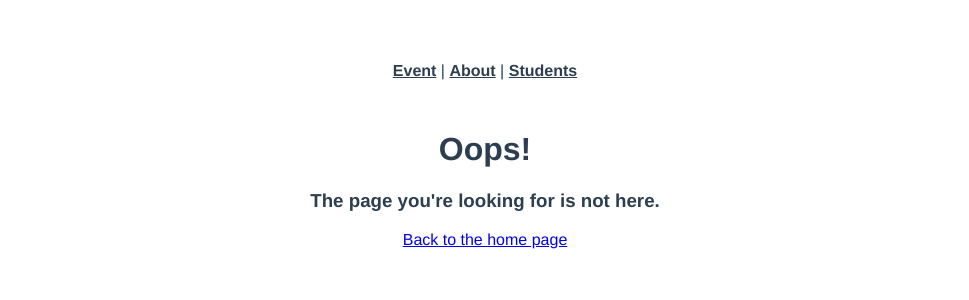
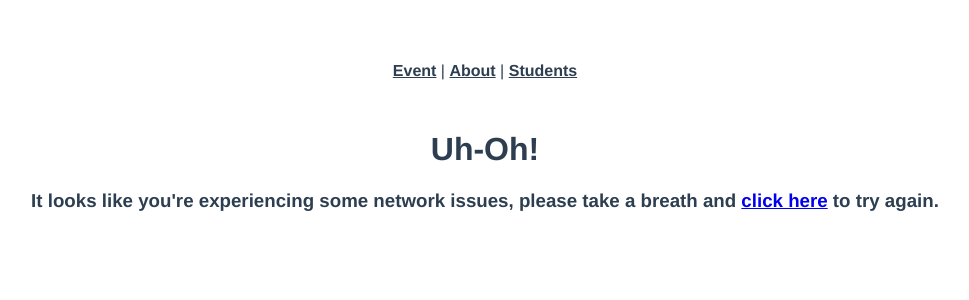
Before and after one commit to WaiYanMoeLwin/331-intro-to-vite, a Vue app: page /network-error in a window 1280 px wide. Shown: the top 300 px of the page, without its empty margins (155-1124 px from the left). Built offline with nearby package versions, Linux system fonts and the light colour scheme; the HTML template or start-up script is replaced by a standard one.

Commit message:
update 5.2 lab 3

```diff
--- a/src/router/index.ts
+++ b/src/router/index.ts
@@ -1,6 +1,7 @@
 import EventDetailView from '@/views/event/DetailView.vue'
 import EventEditView from '@/views/event/EditView.vue'
 import EventRegisterView from '@/views/event/RegisterView.vue'
+import NetworkErrorView from '@/views/NetworkErrorView.vue'
 import NotFoundView from '@/views/NotFoundView.vue'
 import StudentListView from '@/views/StudentListView.vue'
 import { createRouter, createWebHistory } from 'vue-router'
@@ -67,6 +68,11 @@ const router = createRouter({
       props: true
     },
     {
+      path: '/network-error',
+      name: 'network-error-view',
+      component: NetworkErrorView
+    },
+    {
       path: '/:catchAll(.*)',
       name: 'not-found',
       component: NotFoundView
--- /dev/null
+++ b/src/views/NetworkErrorView.vue
@@ -0,0 +1,10 @@
+
+<template>
+    <div class="networkError">
+        <h1>Uh-Oh!</h1>
+        <h3>
+            It looks like you're experiencing some network issues, please take a breath and
+            <a href="#" @click="$router.go(-1)">click here</a> to try again.
+        </h3>
+    </div>
+</template>
--- a/src/views/event/LayoutView.vue
+++ b/src/views/event/LayoutView.vue
@@ -17,11 +17,15 @@ onMounted(() => {
         .then((response) => {
             event.value = response.data
         })
-        .catch(() => {
-            router.push({
+        .catch((error) => {
+            if (error.response && error.response.status === 404) {
+                router.push({
                 name: '404-resource-view',
                 params: { resource: 'event' }
-            })
+                })
+            } else {
+                router.push({ name: 'network-error-view' })
+            }
         })
 })
 </script>
```
